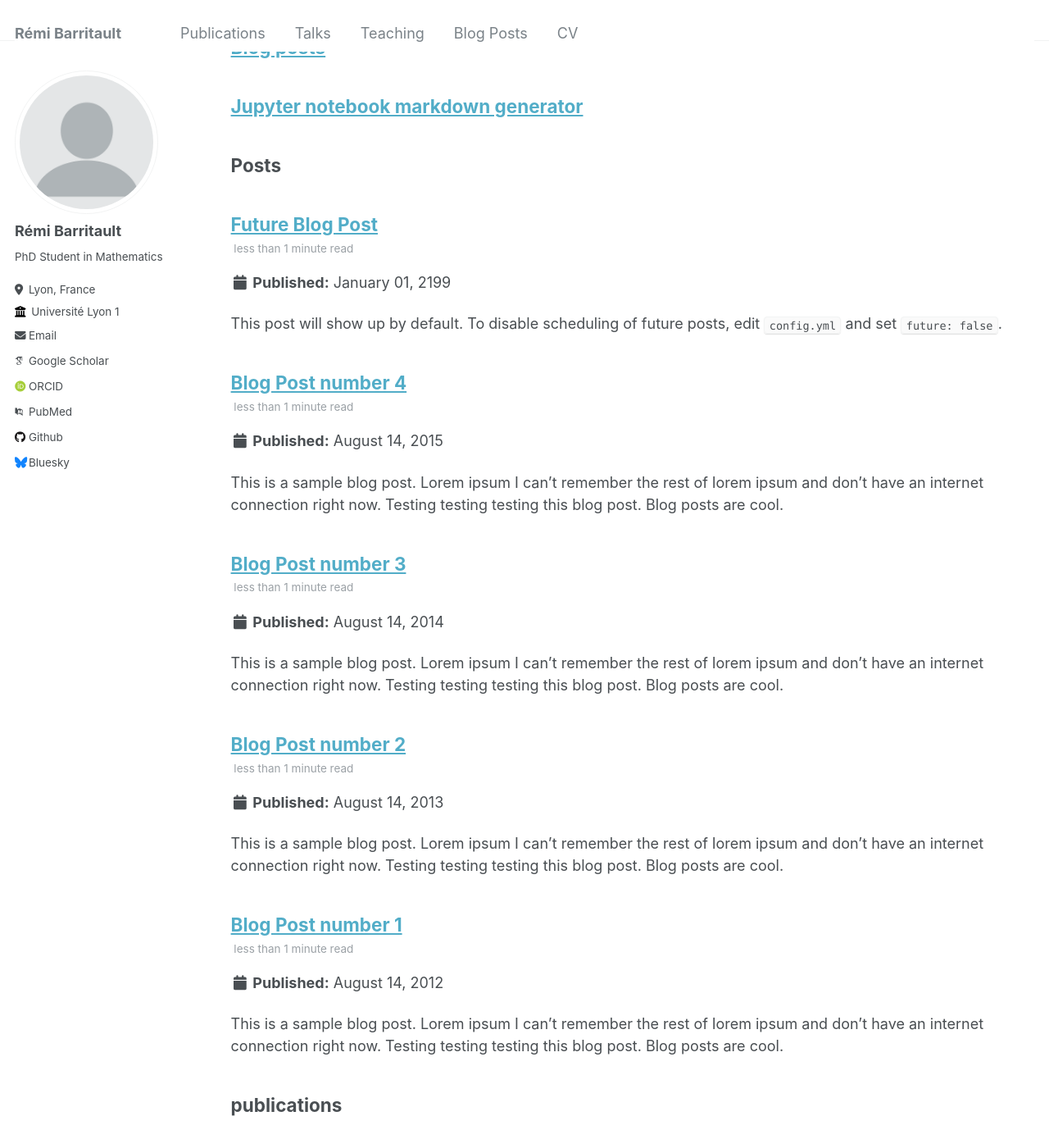
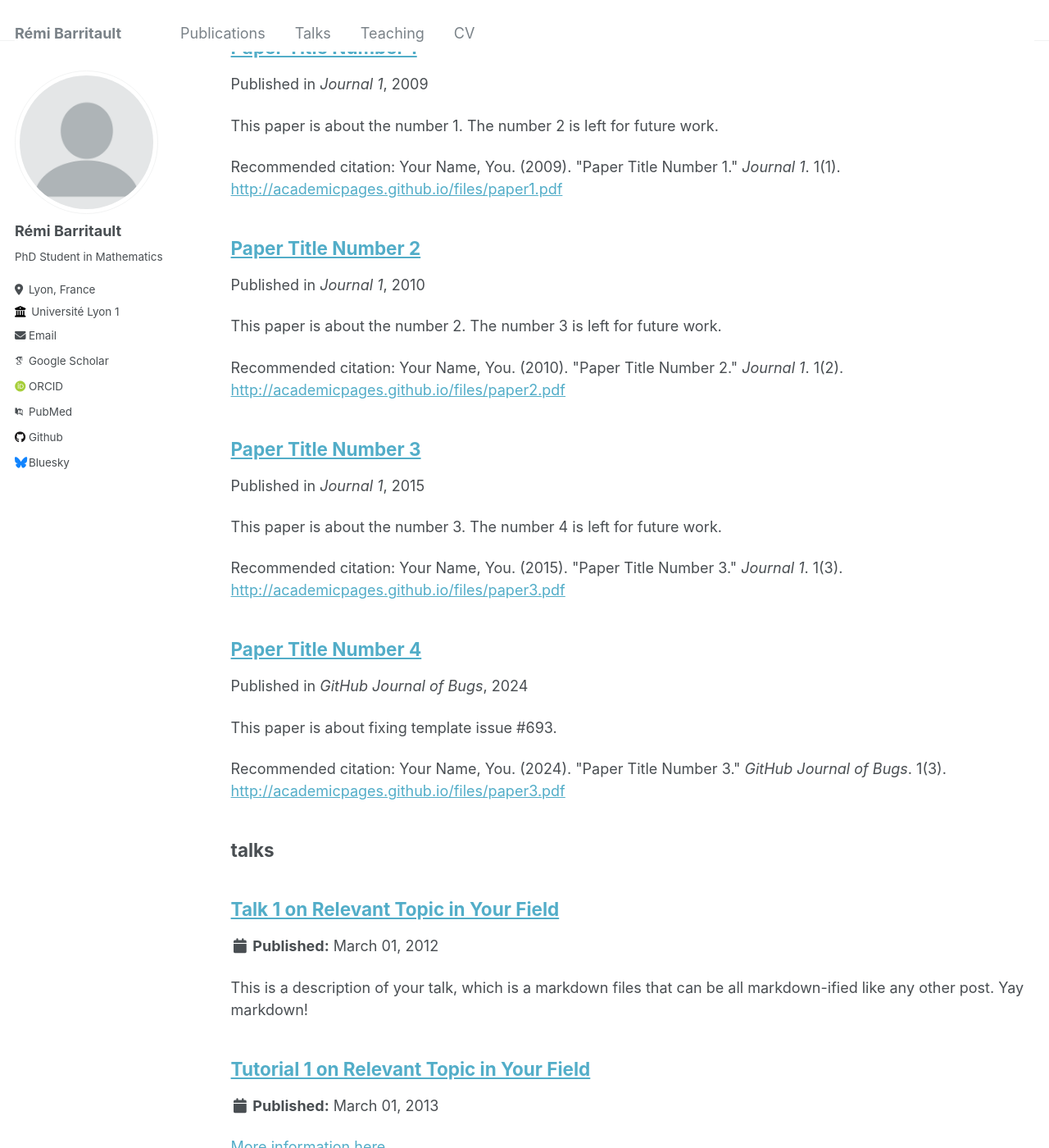
Before and after one commit to rbarritault/rbarritault.github.io, a Jekyll site: the page built from _pages/sitemap.md, in a window 1280 px wide and 1400 px high, scrolled down 1267 px. Shown: the whole window at 82% size. Built offline with Jekyll 4.4.1, drawn with Linux system fonts in a browser that asks for light colours; some web fonts are replaced; some of the changed text lies outside the part shown.

Commit message:
Remove posts and some archive.

```diff
--- a/_config.yml
+++ b/_config.yml
@@ -211,17 +211,6 @@ collections:
 
 # Defaults
 defaults:
-  # _posts
-  - scope:
-      path: ""
-      type: posts
-    values:
-      layout: single
-      author_profile: true
-      read_time: true
-      comments: true
-      share: true
-      related: true
   # _pages
   - scope:
       path: ""
--- a/_data/navigation.yml
+++ b/_data/navigation.yml
@@ -9,8 +9,5 @@ main:
   - title: "Teaching"
     url: /teaching/
 
-  - title: "Blog Posts"
-    url: /year-archive/
-
   - title: "CV"
     url: /cv/
--- a/_posts/2012-08-14-blog-post-1.md
+++ /dev/null
@@ -1,20 +0,0 @@
----
-title: 'Blog Post number 1'
-date: 2012-08-14
-permalink: /posts/2012/08/blog-post-1/
-tags:
-  - cool posts
-  - category1
-  - category2
----
-
-This is a sample blog post. Lorem ipsum I can't remember the rest of lorem ipsum and don't have an internet connection right now. Testing testing testing this blog post. Blog posts are cool.
-
-Headings are cool
-======
-
-You can have many headings
-======
-
-Aren't headings cool?
-------
--- a/_posts/2013-08-14-blog-post-2.md
+++ /dev/null
@@ -1,20 +0,0 @@
----
-title: 'Blog Post number 2'
-date: 2013-08-14
-permalink: /posts/2013/08/blog-post-2/
-tags:
-  - cool posts
-  - category1
-  - category2
----
-
-This is a sample blog post. Lorem ipsum I can't remember the rest of lorem ipsum and don't have an internet connection right now. Testing testing testing this blog post. Blog posts are cool.
-
-Headings are cool
-======
-
-You can have many headings
-======
-
-Aren't headings cool?
-------
--- a/_posts/2014-08-14-blog-post-3.md
+++ /dev/null
@@ -1,20 +0,0 @@
----
-title: 'Blog Post number 3'
-date: 2014-08-14
-permalink: /posts/2014/08/blog-post-3/
-tags:
-  - cool posts
-  - category1
-  - category2
----
-
-This is a sample blog post. Lorem ipsum I can't remember the rest of lorem ipsum and don't have an internet connection right now. Testing testing testing this blog post. Blog posts are cool.
-
-Headings are cool
-======
-
-You can have many headings
-======
-
-Aren't headings cool?
-------
--- a/_posts/2199-01-01-future-post.md
+++ /dev/null
@@ -1,11 +0,0 @@
----
-title: 'Future Blog Post'
-date: 2199-01-01
-permalink: /posts/2012/08/blog-post-4/
-tags:
-  - cool posts
-  - category1
-  - category2
----
-
-This post will show up by default. To disable scheduling of future posts, edit `config.yml` and set `future: false`.
```
Also changed, not shown: _pages/archive-layout-with-content.md (+1 -1 lines), _pages/category-archive.html (deleted, +0 -17 lines), _pages/page-archive.html (deleted, +0 -11 lines), _pages/tag-archive.html (deleted, +0 -17 lines), _pages/year-archive.html (deleted, +0 -19 lines), _posts/2015-08-14-blog-post-4.md (deleted, +0 -20 lines).
